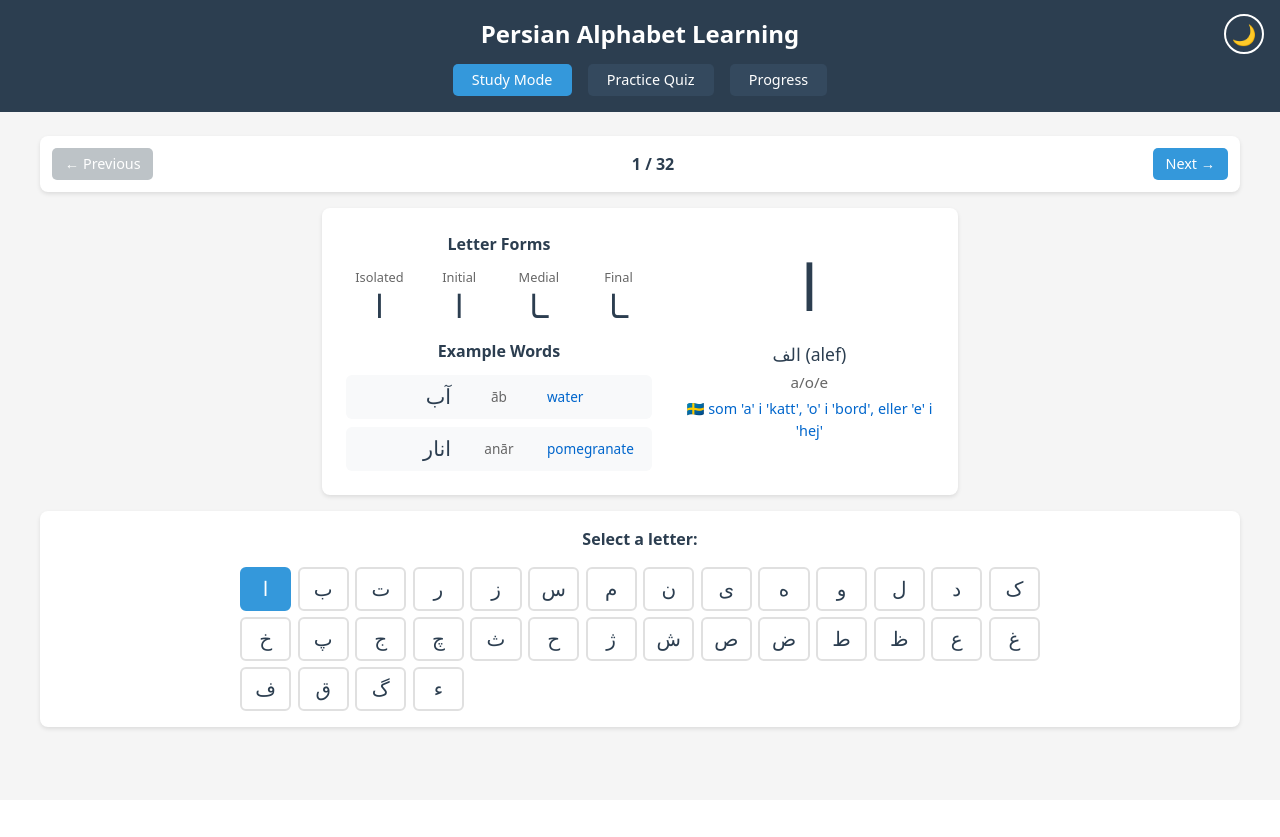
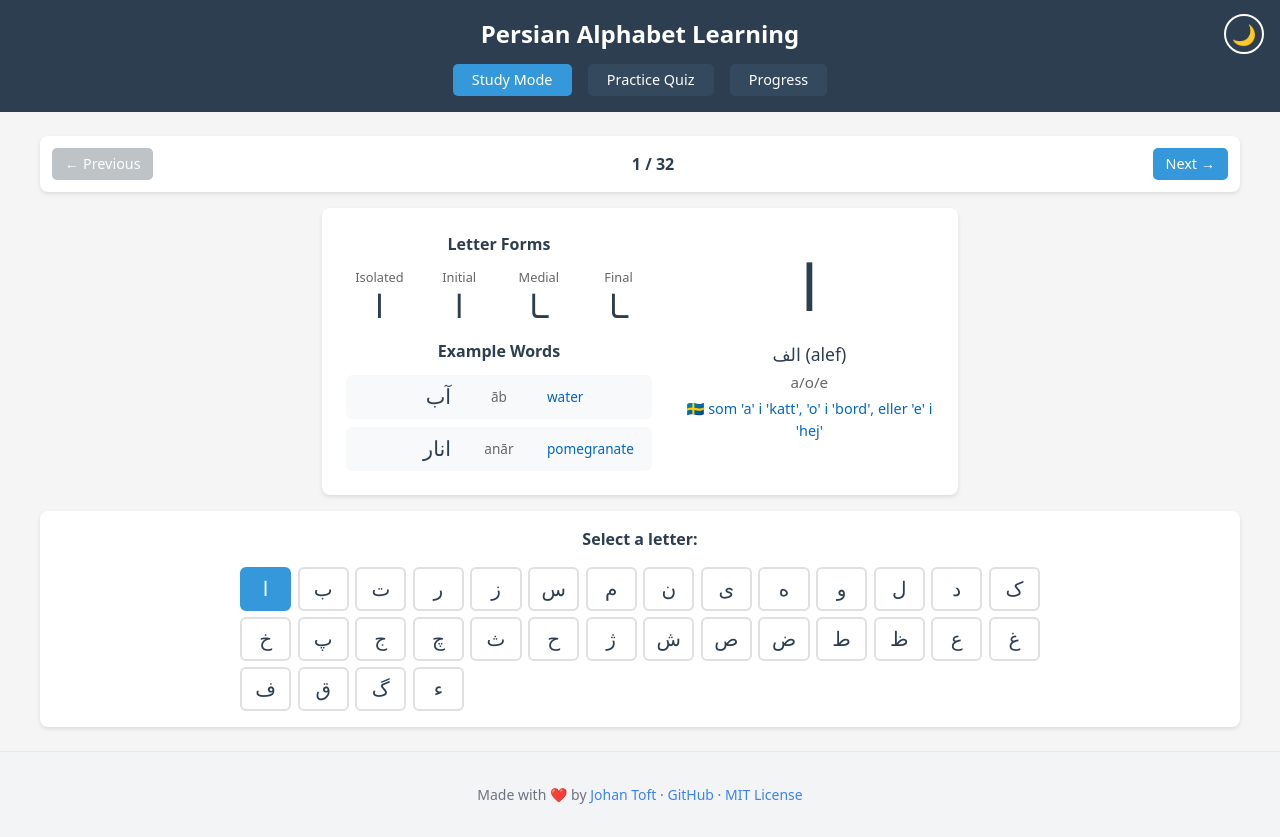
Before and after one commit to jotoft/aleph, a Vue app: page / in a window 1280 px wide. Before the commit the page ends 800 px from the top, so only its background shows below. Built offline with nearby package versions, Linux system fonts and the light colour scheme; a web font is replaced by a local one.

Commit message:
Add footer component with credits and links

```diff
--- a/src/App.vue
+++ b/src/App.vue
@@ -136,6 +136,14 @@ onUnmounted(() => {
         <MasteryProgress :mastery-data="masteryData" />
       </div>
     </main>
+
+    <footer class="app-footer">
+      <p>
+        Made with ❤️ by <a href="https://github.com/jotoft" target="_blank" rel="noopener">Johan Toft</a> ·
+        <a href="https://github.com/jotoft/aleph" target="_blank" rel="noopener">GitHub</a> ·
+        <a href="https://github.com/jotoft/aleph/blob/master/LICENSE" target="_blank" rel="noopener">MIT License</a>
+      </p>
+    </footer>
   </div>
 </template>
 
@@ -377,4 +385,46 @@ onUnmounted(() => {
 .progress-view {
   max-width: 1200px;
   margin: 0 auto;
+}
+
+.app-footer {
+  padding: 2rem;
+  text-align: center;
+  background-color: #f3f4f6;
+  border-top: 1px solid #e5e7eb;
+  margin-top: auto;
+}
+
+.app.dark .app-footer {
+  background-color: #1f2937;
+  border-top-color: #374151;
+}
+
+.app-footer p {
+  margin: 0;
+  font-size: 0.875rem;
+  color: #6b7280;
+}
+
+.app.dark .app-footer p {
+  color: #9ca3af;
+}
+
+.app-footer a {
+  color: #3b82f6;
+  text-decoration: none;
+  transition: color 0.2s;
+}
+
+.app-footer a:hover {
+  color: #2563eb;
+  text-decoration: underline;
+}
+
+.app.dark .app-footer a {
+  color: #60a5fa;
+}
+
+.app.dark .app-footer a:hover {
+  color: #93bbfc;
 }</style>
```
